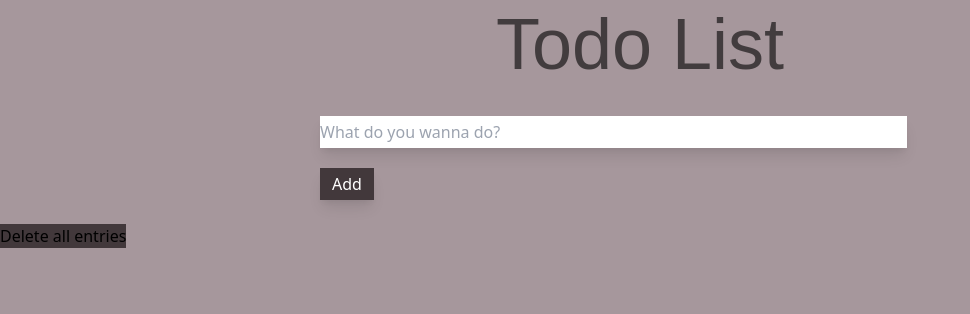
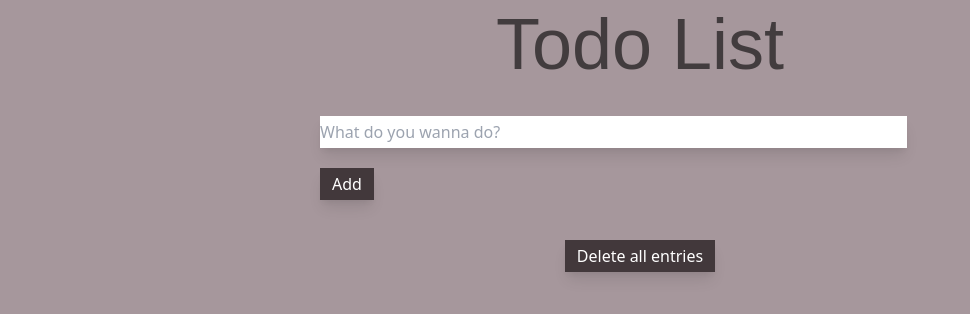
Before and after one commit to RivarolaNicolas/todo-list-rargentina-programa, a React (Create React App) app: page / in a window 1280 px wide. Shown: the top 314 px of the page, without its empty margins (0-970 px from the left). Built offline with nearby package versions, Linux system fonts and the light colour scheme; a web font is replaced by a local one.

Commit message:
Commit before slight refactor

```diff
--- a/src/App.js
+++ b/src/App.js
@@ -5,12 +5,12 @@ import TodoTable from './components/TodoTable';
 import TodoDelete from './components/TodoDelete';
 
 function App() {
-  const [task, setTask] = useState([]);
+  const [tasks, setTasks] = useState([]);
   const [input, setInput] = useState('');
 
   useEffect(() => {
-    if (localStorage.getItem('task') != null) {
-      setTask(JSON.parse(localStorage.getItem('task')));
+    if (localStorage.getItem('tasks') != null) {
+      setTasks(JSON.parse(localStorage.getItem('tasks')));
     }
   }, []);
 
@@ -21,15 +21,16 @@ function App() {
 
   const handleSubmit = (event) => {
     event.preventDefault();
-    setTask([...task, input]);
-    localStorage.setItem('task', JSON.stringify([...task, input]));
+    setTasks([...tasks, input]);
+    localStorage.setItem('tasks', JSON.stringify([{ task: [...tasks, input], checked: false }]));
+    console.log(JSON.parse(localStorage.getItem('tasks')));
   };
 
   return (
     <div>
       <TodoInput handleInputChange={handleInputChange} handleSubmit={handleSubmit} />
-      <TodoTable task={task} input={input} />
-      <TodoDelete setTask={setTask} />
+      <TodoTable tasks={tasks} input={input} />
+      <TodoDelete setTasks={setTasks} />
     </div>
   );
 }
--- a/src/components/TodoDelete.js
+++ b/src/components/TodoDelete.js
@@ -1,15 +1,22 @@
 import React from 'react';
 
 const TodoDelete = (props) => {
-  const { setTask } = props;
+  const { setTasks } = props;
   const deleteEntries = () => {
-    setTask([]);
+    setTasks([]);
     localStorage.clear();
   };
 
   return (
     <div>
-      <button className='' onClick={deleteEntries}>Delete all entries</button>
+      <span className="flex flex-col justify-center items-center ">
+        <button
+          className="py-1 px-3 border-white my-4 text-white text-center shadow-lg"
+          onClick={deleteEntries}
+        >
+          Delete all entries
+        </button>
+      </span>
     </div>
   );
 };
--- a/src/components/TodoTable.js
+++ b/src/components/TodoTable.js
@@ -1,7 +1,13 @@
-import React from 'react';
+import React, { useState } from 'react';
+import '../styles/TodoTable.css';
 
 const TodoTable = (props) => {
-  const { task, input } = props;
+  const { tasks, input } = props;
+  const [checked, setChecked] = useState(false);
+
+  const checkboxHandler = () => {
+    setChecked(!checked);
+  };
 
   return (
     <span className="flex flex-col justify-center items-center">
@@ -16,31 +22,33 @@ const TodoTable = (props) => {
                 <div id="tasks" className="flex flex-row ">
                   <div className={`flex flex-row `}>
                     <input
+                      onChange={checkboxHandler}
                       type="checkbox"
                       id="checkbox"
                       className="flex flex-row place-self-center mx-2"
                     ></input>
-                    {element}
+                    <div className={`${checked === false ? '' : 'checked'}`}>{element}</div>
                   </div>
                 </div>
               </div>
             );
           })
-        : task.map((element, index) => {
+        : tasks.map((element, index) => {
             return (
               <div
-                className={` shadow-md w-3/6 items-center justify-center ${
+                className={`shadow-md w-3/6 items-center justify-center ${
                   index % 2 === 0 ? 'bg-yellow-900 bg-opacity-60' : ''
                 }`}
               >
                 <div id="tasks" className="flex flex-row ">
                   <div className={`flex flex-row `}>
                     <input
+                      onChange={checkboxHandler}
                       type="checkbox"
                       id="checkbox"
                       className="flex flex-row place-self-center mx-2"
                     ></input>
-                    {element}
+                    <div className={`${checked === false ? '' : 'checked'}`}>{element}</div>
                   </div>
                 </div>
               </div>
--- /dev/null
+++ b/src/styles/TodoTable.css
@@ -0,0 +1,3 @@
+.checked {
+  text-decoration: line-through;
+}
```
Also changed, not shown: 1 other file (tests, documents, lock files or other folders).
